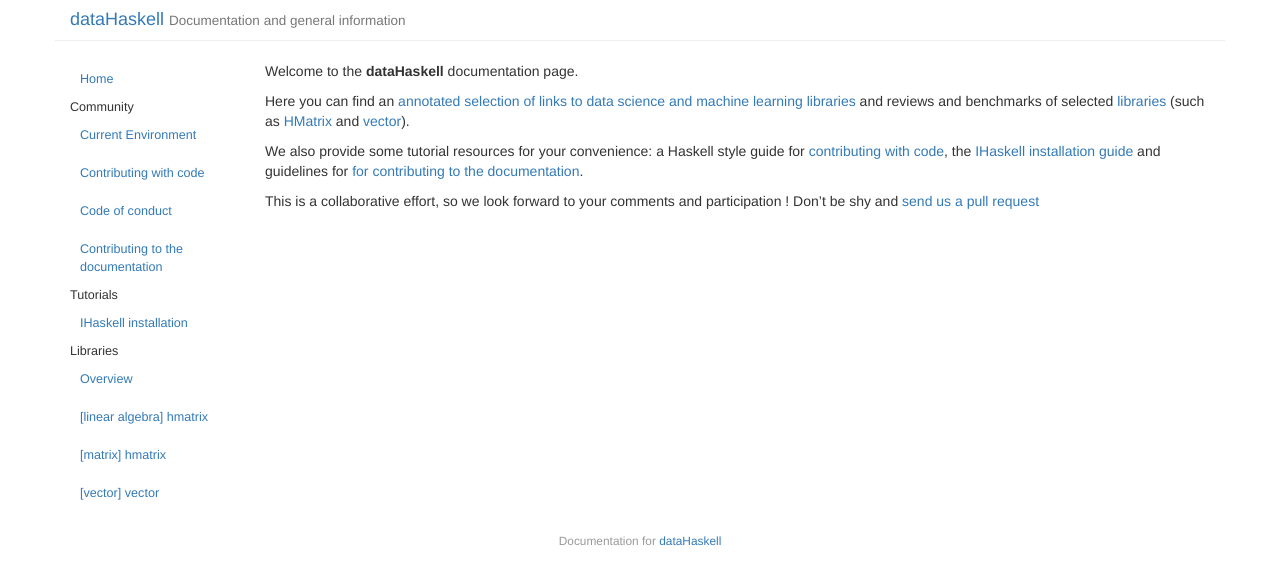
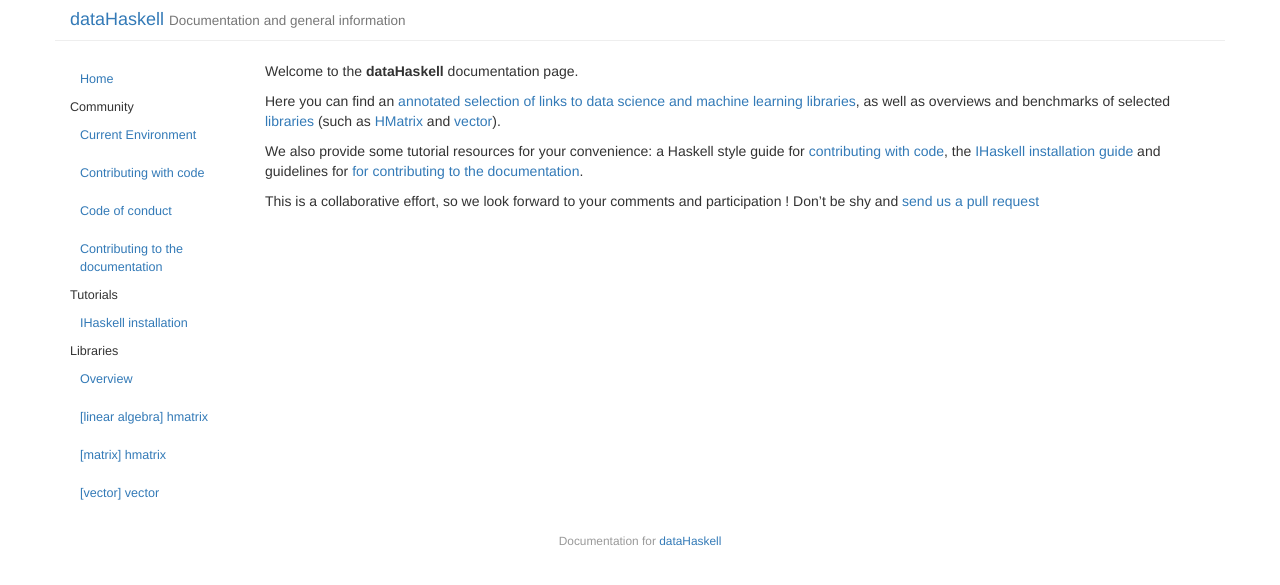
Before and after one commit to DataHaskell/docs, a Jekyll site: the page built from index.md, in a window 1280 px wide. Shown: the top 585 px of the page. Built offline with Jekyll 4.4.1, drawn with Linux system fonts in a browser that asks for light colours.

Commit message:
Update index.md

```diff
--- a/index.md
+++ b/index.md
@@ -5,7 +5,7 @@ title: "Documentation"
 
 Welcome to the **dataHaskell** documentation page.
 
-Here you can find an <a href="http://www.datahaskell.org/docs/community/current-environment.html">annotated selection of links to data science and machine learning libraries</a> and reviews and benchmarks of selected <a href="http://www.datahaskell.org/docs/library/library.html">libraries</a> (such as <a href="http://www.datahaskell.org/docs/library/hmatrixla.html">HMatrix</a> and <a href="http://www.datahaskell.org/docs/library/vector.html">vector</a>).
+Here you can find an <a href="http://www.datahaskell.org/docs/community/current-environment.html">annotated selection of links to data science and machine learning libraries</a>, as well as overviews and benchmarks of selected <a href="http://www.datahaskell.org/docs/library/library.html">libraries</a> (such as <a href="http://www.datahaskell.org/docs/library/hmatrixla.html">HMatrix</a> and <a href="http://www.datahaskell.org/docs/library/vector.html">vector</a>).
 
 We also provide some tutorial resources for your convenience: a Haskell style guide for <a href="http://www.datahaskell.org/docs/community/contributing-with-code.html">contributing with code</a>, the <a href="http://www.datahaskell.org/docs/tutorial/ihaskell-installation.html">IHaskell installation guide</a> and guidelines for <a href="http://www.datahaskell.org/docs/community/contributing-to-the-documentation.html">for contributing to the documentation</a>.
 
```
